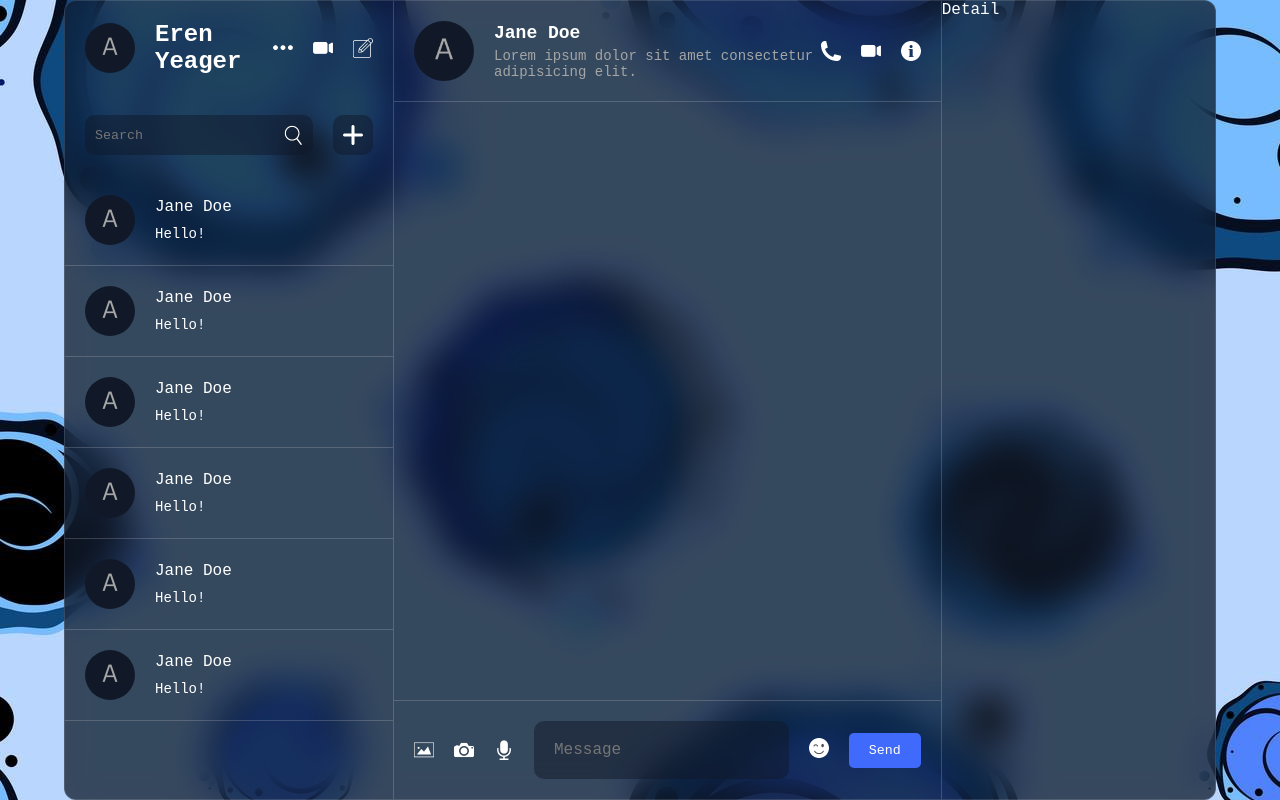
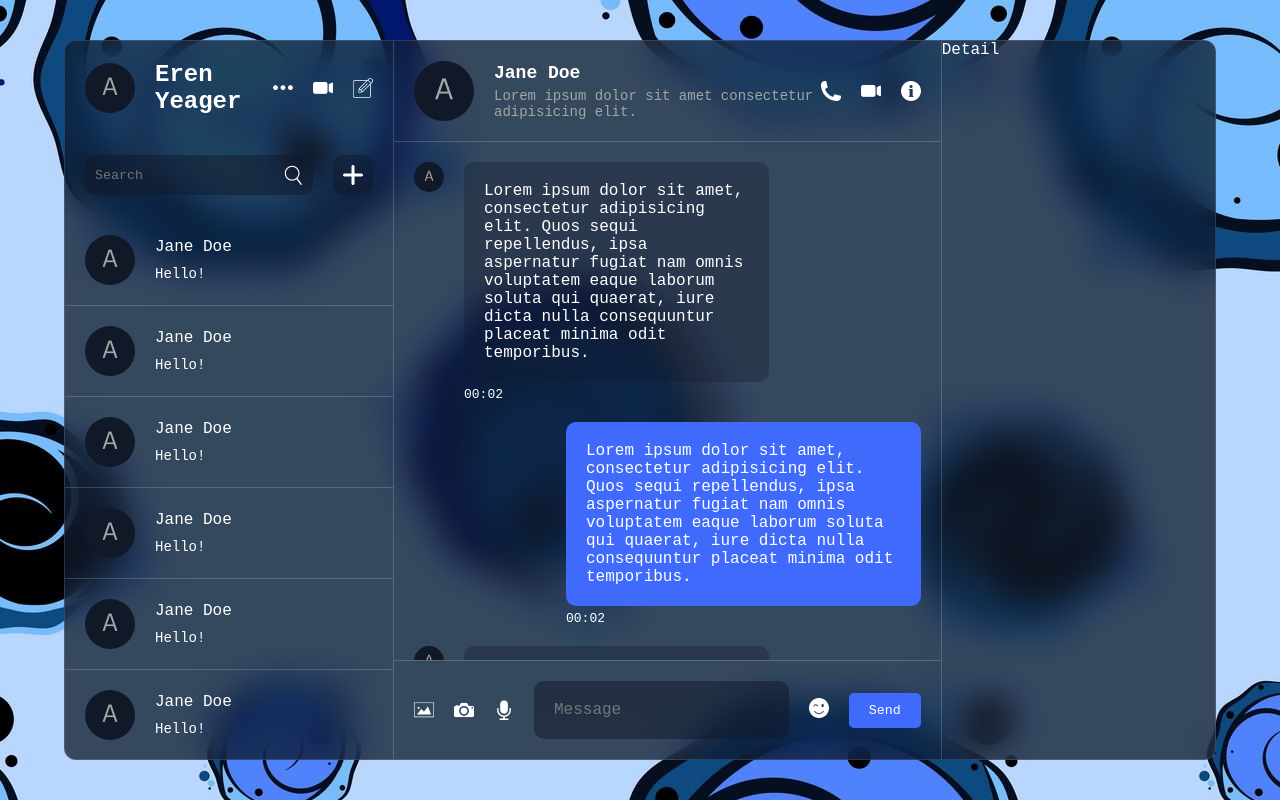
Before and after one commit to nessfolio/react-chat-app, a React (Vite) app: page / in a window 1280 px wide. Built offline with nearby package versions, Linux system fonts and the light colour scheme.

Commit message:
Stylyze and implement: center of chats (messages).

```diff
--- a/src/App.css
+++ b/src/App.css
@@ -7,7 +7,7 @@
 
 body {
   background-image: url('/bg.jpg');
-  /* background-color: #BED6FD; */
+  background-color: yellow;
   display: flex;
   align-items: center;
   justify-content: center;
@@ -17,7 +17,7 @@
 
 .container {
   width: 90vw;
-  height: 100vh;
+  height: 90vh;
   border-radius: 12px;
   background: rgba(17, 25, 40, 0.75);
   backdrop-filter: blur(18px) saturate(180%);
--- a/src/components/chat/Chat.css
+++ b/src/components/chat/Chat.css
@@ -55,6 +55,52 @@
     .center {
         flex: 1;
         padding: 20px;
+        overflow: scroll;
+        display: flex;
+        flex-direction: column;
+        gap: 20px;
+        img {
+            width: 30px;
+            height: 30px;
+            border-radius: 50%;
+            object-fit: cover;
+        }
+
+        .message {
+            max-width: 70%;
+            display: flex;
+            gap: 20px;
+
+            &.own {
+                align-self: flex-end;
+
+                p {
+                    background-color: #3F6AFB;;
+                }
+            }
+        }
+        .texts {
+            display: flex;
+            flex-direction: column;
+            flex: 1;
+            gap: 5px;
+
+            img {
+                width: 100%;
+                height: 300px;
+                border-radius: 10px;
+                object-fit: cover;
+            }
+
+            p {
+                padding: 20px;
+                background-color: rgba(17, 25, 40, 0.3);
+                border-radius: 10px;
+            }
+            span {
+                font-size: 13px;
+            }
+        }
     }
     .bottom {
         padding: 20px;
--- a/src/components/chat/Chat.jsx
+++ b/src/components/chat/Chat.jsx
@@ -30,7 +30,75 @@
       </div>
 
       <div className="center">
-
+        <div className="message">
+          <img src="./avatar.png" alt="" />
+          <div className="texts">
+            <p>
+              Lorem ipsum dolor sit amet, consectetur adipisicing elit. Quos sequi repellendus, ipsa aspernatur fugiat nam omnis voluptatem eaque laborum soluta qui quaerat, iure dicta nulla consequuntur placeat minima odit temporibus.
+            </p>
+            <span>00:02</span>
+          </div>
+        </div>
+        <div className="message own">
+          <div className="texts">
+            <p>
+              Lorem ipsum dolor sit amet, consectetur adipisicing elit. Quos sequi repellendus, ipsa aspernatur fugiat nam omnis voluptatem eaque laborum soluta qui quaerat, iure dicta nulla consequuntur placeat minima odit temporibus.
+            </p>
+            <span>00:02</span>
+          </div>
+        </div>
+        <div className="message">
+          <img src="./avatar.png" alt="" />
+          <div className="texts">
+            <p>
+              Lorem ipsum dolor sit amet, consectetur adipisicing elit. Quos sequi repellendus, ipsa aspernatur fugiat nam omnis voluptatem eaque laborum soluta qui quaerat, iure dicta nulla consequuntur placeat minima odit temporibus.
+            </p>
+            <span>00:02</span>
+          </div>
+        </div>
+        <div className="message own">
+          <div className="texts">
+            <p>
+              Lorem ipsum dolor sit amet, consectetur adipisicing elit. Quos sequi repellendus, ipsa aspernatur fugiat nam omnis voluptatem eaque laborum soluta qui quaerat, iure dicta nulla consequuntur placeat minima odit temporibus.
+            </p>
+            <span>00:02</span>
+          </div>
+        </div>
+        <div className="message">
+          <img src="./avatar.png" alt="" />
+          <div className="texts">
+            <p>
+              Lorem ipsum dolor sit amet, consectetur adipisicing elit. Quos sequi repellendus, ipsa aspernatur fugiat nam omnis voluptatem eaque laborum soluta qui quaerat, iure dicta nulla consequuntur placeat minima odit temporibus.
+            </p>
+            <span>00:02</span>
+          </div>
+        </div>
+        <div className="message own">
+          <div className="texts">
+            <p>
+              Lorem ipsum dolor sit amet, consectetur adipisicing elit. Quos sequi repellendus, ipsa aspernatur fugiat nam omnis voluptatem eaque laborum soluta qui quaerat, iure dicta nulla consequuntur placeat minima odit temporibus.
+            </p>
+            <span>00:02</span>
+          </div>
+        </div>
+        <div className="message">
+          <img src="./avatar.png" alt="" />
+          <div className="texts">
+            <p>
+              Lorem ipsum dolor sit amet, consectetur adipisicing elit. Quos sequi repellendus, ipsa aspernatur fugiat nam omnis voluptatem eaque laborum soluta qui quaerat, iure dicta nulla consequuntur placeat minima odit temporibus.
+            </p>
+            <span>00:02</span>
+          </div>
+        </div>
+        <div className="message own">
+          <div className="texts">
+          <img src="bg.jpg" alt="" />
+            <p>
+              Lorem ipsum dolor sit amet, consectetur adipisicing elit. Quos sequi repellendus, ipsa aspernatur fugiat nam omnis voluptatem eaque laborum soluta qui quaerat, iure dicta nulla consequuntur placeat minima odit temporibus.
+            </p>
+            <span>00:02</span>
+          </div>
+        </div>
       </div>
 
       <div className="bottom">
```
Also changed, not shown: public/favicon.png (deleted).
